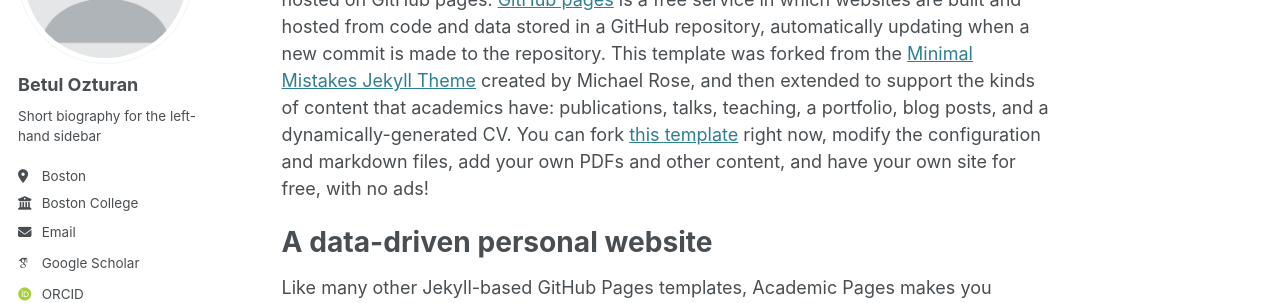
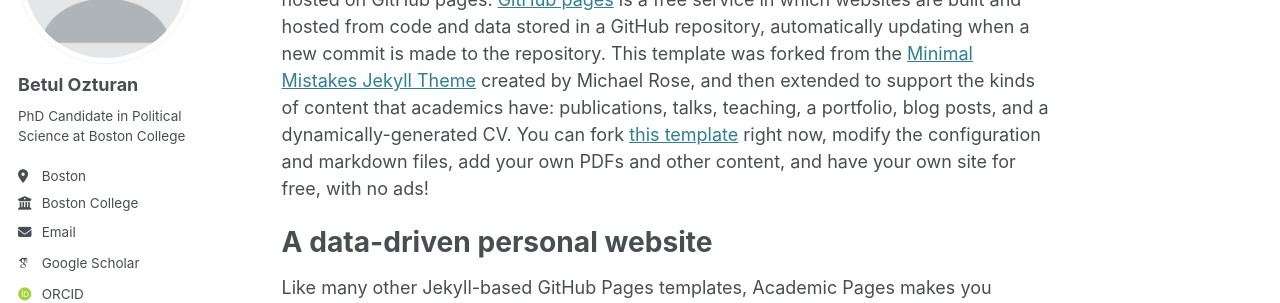
Before and after one commit to betulozturan/betulozturan.github.io, a Jekyll site: the page built from _pages/about.md, in a window 1280 px wide. Shown: the part 210-513 px from the top of the page. Built offline with Jekyll 4.4.1, drawn with Linux system fonts in a browser that asks for light colours; some web fonts are replaced; a file with an impossible date is left out.

Commit message:
Update _config.yml

```diff
--- a/_config.yml
+++ b/_config.yml
@@ -25,7 +25,7 @@ author:
   avatar           : "profile.png"
   name             : "Betul Ozturan"
   pronouns         : # example: "she/her"
-  bio              : "Short biography for the left-hand sidebar"
+  bio              : "PhD Candidate in Political Science at Boston College"
   location         : "Boston"
   employer         : "Boston College"
   uri              : # URL
```
